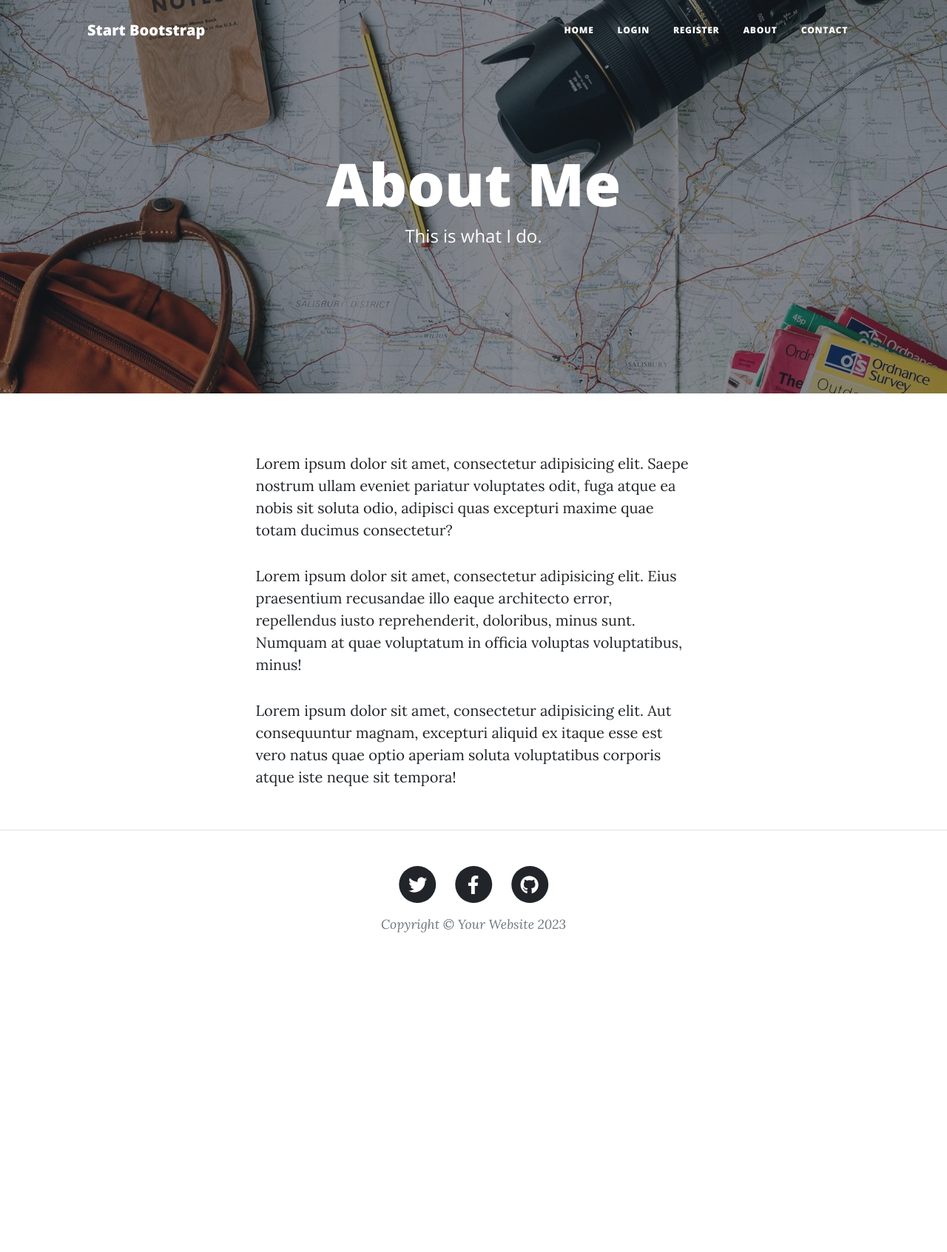
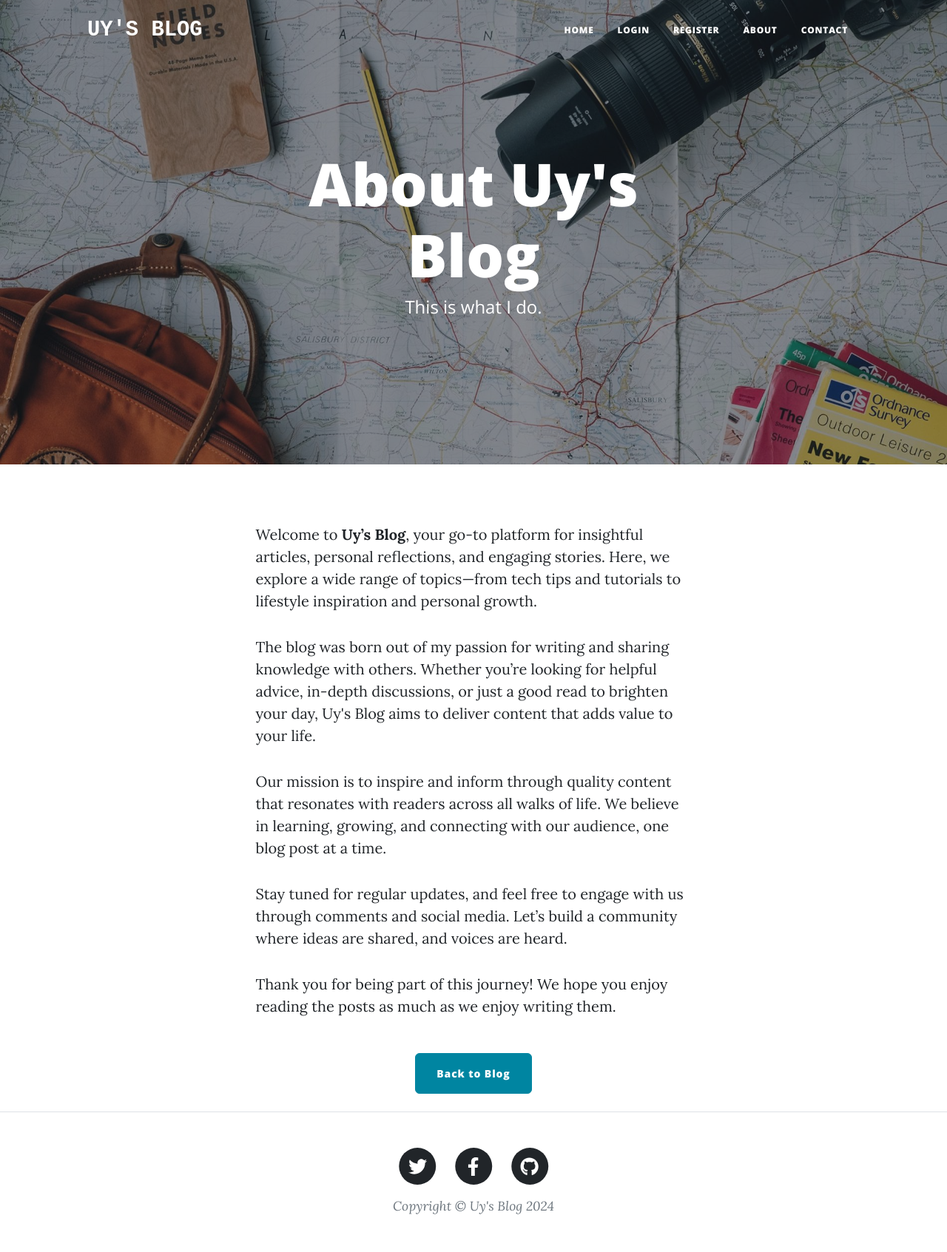
Before and after one commit to UyEduok/BlogWebsite, a Flask app: page /about in a window 1280 px wide. Shown: the whole page at 74% size. Before the commit the page ends 1261 px from the top, so only its background shows below. Run offline with Flask 3, Linux system fonts and the light colour scheme; some libraries are stand-ins or nearby versions.

Commit message:
made the copyright date to be dynamic, change the about page content and other minor changes

```diff
--- a/main.py
+++ b/main.py
@@ -12,7 +12,7 @@ from forms import CreatePostForm, RegisterForm, LoginForm, CommentForm, CreateUs
 from flask_gravatar import Gravatar
 from send_mail import SendMail
 from dotenv import load_dotenv
-import os
+import os, datetime
 
 app = Flask(__name__)
 load_dotenv()
@@ -363,5 +363,11 @@ def contact():
     )
 
 
+# Context processor to inject current year into all templates
+@app.context_processor
+def inject_current_year():
+    return {'current_year': datetime.datetime.now().year}
+
+
 if __name__ == "__main__":
-    app.run(debug=False)
+    app.run(debug=True)
--- a/templates/about.html
+++ b/templates/about.html
@@ -3,13 +3,13 @@
 <!-- Page Header-->
 <header
   class="masthead"
-  style="background-image: url('../static/assets/img/about-bg.jpg')"
->
+  style="background-image: url('../static/assets/img/about-bg.jpg')">
+
   <div class="container position-relative px-4 px-lg-5">
     <div class="row gx-4 gx-lg-5 justify-content-center">
       <div class="col-md-10 col-lg-8 col-xl-7">
         <div class="page-heading">
-          <h1>About Me</h1>
+          <h1>About Uy's Blog</h1>
           <span class="subheading">This is what I do.</span>
         </div>
       </div>
@@ -22,23 +22,23 @@
     <div class="row gx-4 gx-lg-5 justify-content-center">
       <div class="col-md-10 col-lg-8 col-xl-7">
         <p>
-          Lorem ipsum dolor sit amet, consectetur adipisicing elit. Saepe
-          nostrum ullam eveniet pariatur voluptates odit, fuga atque ea nobis
-          sit soluta odio, adipisci quas excepturi maxime quae totam ducimus
-          consectetur?
+          Welcome to <strong>Uy’s Blog</strong>, your go-to platform for insightful articles, personal reflections, and engaging stories. Here, we explore a wide range of topics—from tech tips and tutorials to lifestyle inspiration and personal growth.
         </p>
         <p>
-          Lorem ipsum dolor sit amet, consectetur adipisicing elit. Eius
-          praesentium recusandae illo eaque architecto error, repellendus iusto
-          reprehenderit, doloribus, minus sunt. Numquam at quae voluptatum in
-          officia voluptas voluptatibus, minus!
+          The blog was born out of my passion for writing and sharing knowledge with others. Whether you’re looking for helpful advice, in-depth discussions, or just a good read to brighten your day, Uy's Blog aims to deliver content that adds value to your life.
         </p>
         <p>
-          Lorem ipsum dolor sit amet, consectetur adipisicing elit. Aut
-          consequuntur magnam, excepturi aliquid ex itaque esse est vero natus
-          quae optio aperiam soluta voluptatibus corporis atque iste neque sit
-          tempora!
+          Our mission is to inspire and inform through quality content that resonates with readers across all walks of life. We believe in learning, growing, and connecting with our audience, one blog post at a time.
         </p>
+        <p>
+          Stay tuned for regular updates, and feel free to engage with us through comments and social media. Let’s build a community where ideas are shared, and voices are heard.
+        </p>
+        <p>
+          Thank you for being part of this journey! We hope you enjoy reading the posts as much as we enjoy writing them.
+        </p>
+        <div class="text-center mt-5">
+          <a href="/" class="btn btn-primary">Back to Blog</a>
+        </div>
       </div>
     </div>
   </div>
--- a/templates/footer.html
+++ b/templates/footer.html
@@ -5,7 +5,7 @@
                   <div class="col-md-10 col-lg-8 col-xl-7">
                       <ul class="list-inline text-center">
                           <li class="list-inline-item">
-                              <a href="#!">
+                              <a href="https://x.com/pythonCodin">
                                   <span class="fa-stack fa-lg">
                                       <i class="fas fa-circle fa-stack-2x"></i>
                                       <i class="fab fa-twitter fa-stack-1x fa-inverse"></i>
@@ -13,7 +13,7 @@
                               </a>
                           </li>
                           <li class="list-inline-item">
-                              <a href="#!">
+                              <a href="https://web.facebook.com/uylove/">
                                   <span class="fa-stack fa-lg">
                                       <i class="fas fa-circle fa-stack-2x"></i>
                                       <i class="fab fa-facebook-f fa-stack-1x fa-inverse"></i>
@@ -21,7 +21,7 @@
                               </a>
                           </li>
                           <li class="list-inline-item">
-                              <a href="#!">
+                              <a href="https://github.com/UyEduok/">
                                   <span class="fa-stack fa-lg">
                                       <i class="fas fa-circle fa-stack-2x"></i>
                                       <i class="fab fa-github fa-stack-1x fa-inverse"></i>
@@ -29,7 +29,7 @@
                               </a>
                           </li>
                       </ul>
-                      <div class="small text-center text-muted fst-italic">Copyright &copy; Your Website 2023</div>
+                      <div class="small text-center text-muted fst-italic">Copyright &copy; Uy's Blog {{current_year}}</div>
                   </div>
               </div>
           </div>
--- a/templates/header.html
+++ b/templates/header.html
@@ -44,7 +44,8 @@
     <!-- Navigation-->
     <nav class="navbar navbar-expand-lg navbar-light" id="mainNav">
       <div class="container px-4 px-lg-5">
-        <a class="navbar-brand" href="/">Start Bootstrap</a>
+        <a class="navbar-brand fw-bold text-uppercase" href="/" style="font-family: 'Courier New', Courier, monospace; font-size: 1.8rem;
+          ">Uy's Blog</a>
         <button
           class="navbar-toggler"
           type="button"
```
